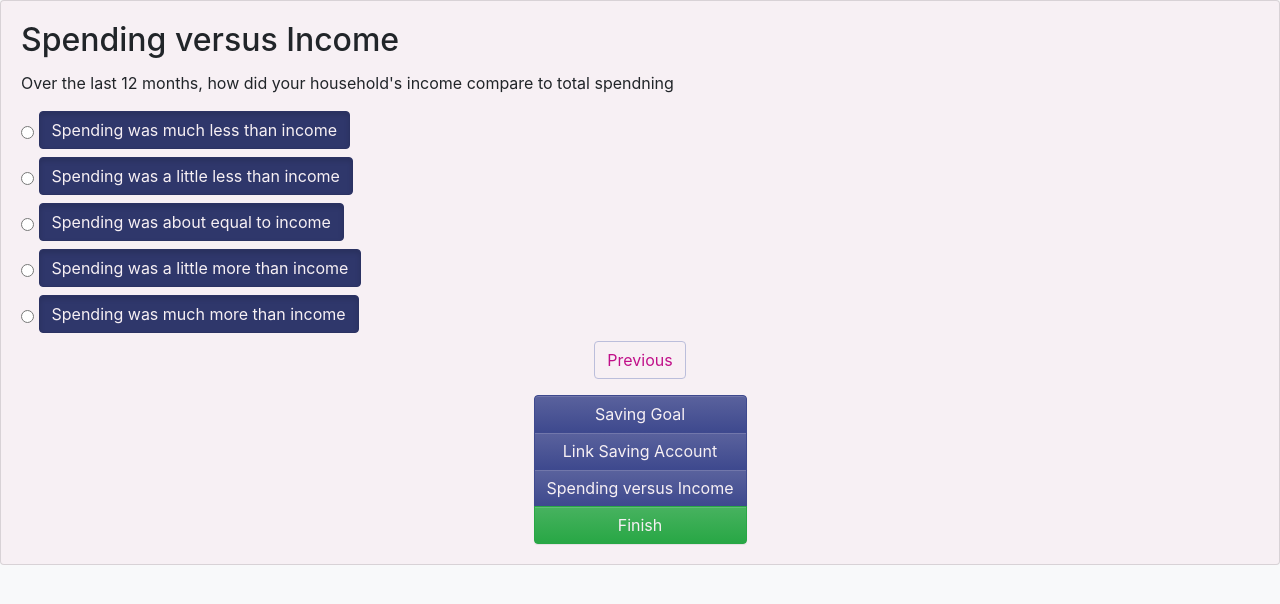
After one commit to brynportella/budgetingapp, a Django app: page /onboarding/spending-vs-income.html in a window 1280 px wide. The commit adds this page. Shown: the top 604 px of the page. Run offline with Django 3.2, Linux system fonts and the light colour scheme; some libraries are stand-ins or nearby versions.

Commit message:
Big initial commit

```diff
--- a/budgetingapp/urls.py
+++ b/budgetingapp/urls.py
@@ -20,9 +20,16 @@ from django.urls import include
 from django.conf import settings
 from django.conf.urls.static import static
 
+from . import views
+
 urlpatterns = [
     path('admin/', admin.site.urls),
     path('users/', include('users.urls')),
     path('users/', include('django.contrib.auth.urls')),
     path('', TemplateView.as_view(template_name='home.html'), name='home'),
-]+ static(settings.STATIC_URL, document_root=settings.STATIC_ROOT)
+    path('welcome.html', TemplateView.as_view(template_name='welcome.html'), name='welcome'),
+    path('onboarding.html', TemplateView.as_view(template_name='onboarding.html'), name='onboarding'),
+    path('onboarding/saving-goal.html', views.saving_goal, name='saving-goal'),
+    path('onboarding/link-savings.html', views.link_savings, name='link-savings'),
+    path('onboarding/spending-vs-income.html', views.spending_vs_income, name='spending-vs-income'),
+] + static(settings.STATIC_URL, document_root=settings.STATIC_ROOT)
--- /dev/null
+++ b/budgetingapp/views.py
@@ -0,0 +1,49 @@
+# accounts/views.py
+from django.urls import reverse_lazy
+from django.views import generic
+from django.http import HttpResponseRedirect
+from django.shortcuts import render
+
+from .forms import SavingGoalForm
+
+
+#############################################################################
+############################ Temporary Templates ############################
+#############################################################################
+
+# class Welcome(generic.DetailView):
+#     template_name = 'welcome.html'
+
+# class Onboarding(generic.DetailView):
+#     template_name = 'onboarding.html'
+
+def onboarding():
+  return render(request, 'onboarding.html', {'prev': 'saving-goal',
+                                             'next': ''})
+
+def saving_goal(request):
+  # if this is a POST request we need to process the form data
+  if request.method == 'POST':
+    # create a form instance and populate it with data from the request:
+    form = SavingGoalForm(request.POST)
+    # check whether it's valid:
+    if form.is_valid():
+      # process the data in form.cleaned_data as required
+      # TODO: What to do here?
+      # redirect to a new URL:
+      return HttpResponseRedirect('link-savings')
+
+  # if a GET (or any other method) we'll create a blank form
+  else:
+    form = SavingGoalForm()
+
+  return render(request, 'onboarding/saving-goal.html', {'form': form,
+                                                         'next': 'link-savings'})
+
+def link_savings(request):
+  return render(request, 'onboarding/link-savings.html', {'prev': 'saving-goal',
+                                                          'next':'spending-vs-income'})
+
+
+def spending_vs_income(request):
+  return render(request, 'onboarding/spending-vs-income.html', {'prev': 'link-savings'})
--- a/templates/base.html
+++ b/templates/base.html
@@ -4,22 +4,25 @@
 <html>
 <head>
 	<title>{% block title %} DJango Auth Tutorial {% endblock %}</title>
-	<link rel="stylesheet" href="{% static '/budgetingapp/css/custom.css' %}" />
 	 <!-- Bootstrap CSS -->
     <!--<link rel="stylesheet" href="https://maxcdn.bootstrapcdn.com/bootstrap/4.0.0/css/bootstrap.min.css" integrity="sha384-Gn5384xqQ1aoWXA+058RXPxPg6fy4IWvTNh0E263XmFcJlSAwiGgFAW/dAiS6JXm" crossorigin="anonymous">-->
     <link rel="stylesheet" href="{% static 'bootstrap/css/bootstrap.css' %}">
+	<link rel="stylesheet" href="{% static '/budgetingapp/css/custom.css' %}" />
 
 </head>
 <body class="padding-top bg-gradient-light">
 <main>
+  <!-- TODO: Find a custom way to deactivate this -->
 	{% if user.is_authenticated %}{% include 'navbar.html' %} {% endif %}
 
 	{% block content %}
 	{% endblock %}
 
 </main>
+	{% block scripts %}
 	<script src="https://code.jquery.com/jquery-3.2.1.slim.min.js" integrity="sha384-KJ3o2DKtIkvYIK3UENzmM7KCkRr/rE9/Qpg6aAZGJwFDMVNA/GpGFF93hXpG5KkN" crossorigin="anonymous"></script>
-    <script src="https://cdnjs.cloudflare.com/ajax/libs/popper.js/1.12.9/umd/popper.min.js" integrity="sha384-ApNbgh9B+Y1QKtv3Rn7W3mgPxhU9K/ScQsAP7hUibX39j7fakFPskvXusvfa0b4Q" crossorigin="anonymous"></script>
-    <script src="https://maxcdn.bootstrapcdn.com/bootstrap/4.0.0/js/bootstrap.min.js" integrity="sha384-JZR6Spejh4U02d8jOt6vLEHfe/JQGiRRSQQxSfFWpi1MquVdAyjUar5+76PVCmYl" crossorigin="anonymous"></script>
+	<script src="https://cdnjs.cloudflare.com/ajax/libs/popper.js/1.12.9/umd/popper.min.js" integrity="sha384-ApNbgh9B+Y1QKtv3Rn7W3mgPxhU9K/ScQsAP7hUibX39j7fakFPskvXusvfa0b4Q" crossorigin="anonymous"></script>
+	<script src="https://maxcdn.bootstrapcdn.com/bootstrap/4.0.0/js/bootstrap.min.js" integrity="sha384-JZR6Spejh4U02d8jOt6vLEHfe/JQGiRRSQQxSfFWpi1MquVdAyjUar5+76PVCmYl" crossorigin="anonymous"></script>
+	{% endblock %}
 </body>
 </html>
--- /dev/null
+++ b/templates/onboarding/navbar.html
@@ -0,0 +1,22 @@
+{% load static %}
+
+<nav aria-label="Onboarding navigation">
+  <ul class="pagination justify-content-center">
+    {% if prev %}
+    <li class="page-item"><a class="page-link" href="{% url prev %}">Previous</a></li>
+    {% endif %}
+    {% if next %}
+    <li class="page-item"><a class="page-link" href="{% url next %}">Next</a></li>
+    {% endif %}
+  </ul>
+</nav>
+
+
+<div class="d-flex justify-content-center">
+  <div class="btn-group-vertical">
+    <a class="btn btn-secondary" href="{% url 'saving-goal' %}">Saving Goal</a>
+    <a class="btn btn-secondary" href="{% url 'link-savings' %}">Link Saving Account</a>
+    <a class="btn btn-secondary" href="{% url 'spending-vs-income' %}">Spending versus Income</a>
+    <a class="btn btn-success" href="{% url 'home' %}">Finish</a>
+  </div>
+</div>
--- /dev/null
+++ b/templates/onboarding/spending-vs-income.html
@@ -0,0 +1,49 @@
+<!-- templates/onboarding/spending-vs-income.html -->
+{% extends 'base.html' %}
+
+{% block title %}Spending versus Income{% endblock %}
+
+{% block content %}
+<div class="card">
+  <div class="card-body">
+    <div class="card-title">
+      <!-- TODO: Need to make a first and last name! -->
+      <h2>Spending versus Income<h2>
+    </div>
+    <div class="card-text">
+      <p>Over the last 12 months, how did your household's income compare to total spendning</p>
+      <div class="btn-group-vertical">
+        <div class="btn-group btn-group-toggle" data-toggle="buttons">
+          <!-- <form action="% url 'polls:vote' question.id %}" method="post"> -->
+          <!-- % csrf_token %} -->
+          <!-- Need to figures this out -->
+          <form>
+
+            <input type="radio" name="options" id="option1" value="1">
+            <label for="option1" class="btn btn-secondary active">Spending was much less than income </label>
+            <br/>
+
+            <input type="radio" name="options" id="option2"  value="2">
+            <label for="option2" class="btn btn-secondary active"> Spending was a little less than income </label>
+            <br/>
+
+            <input type="radio" name="options" id="option3" value="3">
+            <label for="option3" class="btn btn-secondary active"> Spending was about equal to income </label>
+            <br/>
+
+            <input type="radio" name="options" id="option4"  value="4">
+            <label for="option4" class="btn btn-secondary active"> Spending was a little more than income </label>
+            <br/>
+
+            <input type="radio" name="options" id="option5" value="5">
+            <label for="option5" class="btn btn-secondary active"> Spending was much more than income </label>
+            <br/>
+          </form>
+        </div>
+      </div>
+      {% include 'onboarding/navbar.html' with next=next prev=prev %}
+    </div>
+  </div>
+</div>
+
+{% endblock %}
```
Also changed, not shown: budgetingapp/forms.py (added, +12 -0 lines), templates/onboarding.html (added, +20 -0 lines), templates/onboarding/link-savings.html (added, +26 -0 lines), templates/onboarding/saving-goal.html (added, +27 -0 lines), templates/onboarding/savings-coverage.html (added, +49 -0 lines), templates/welcome.html (added, +40 -0 lines), 1 other file.
